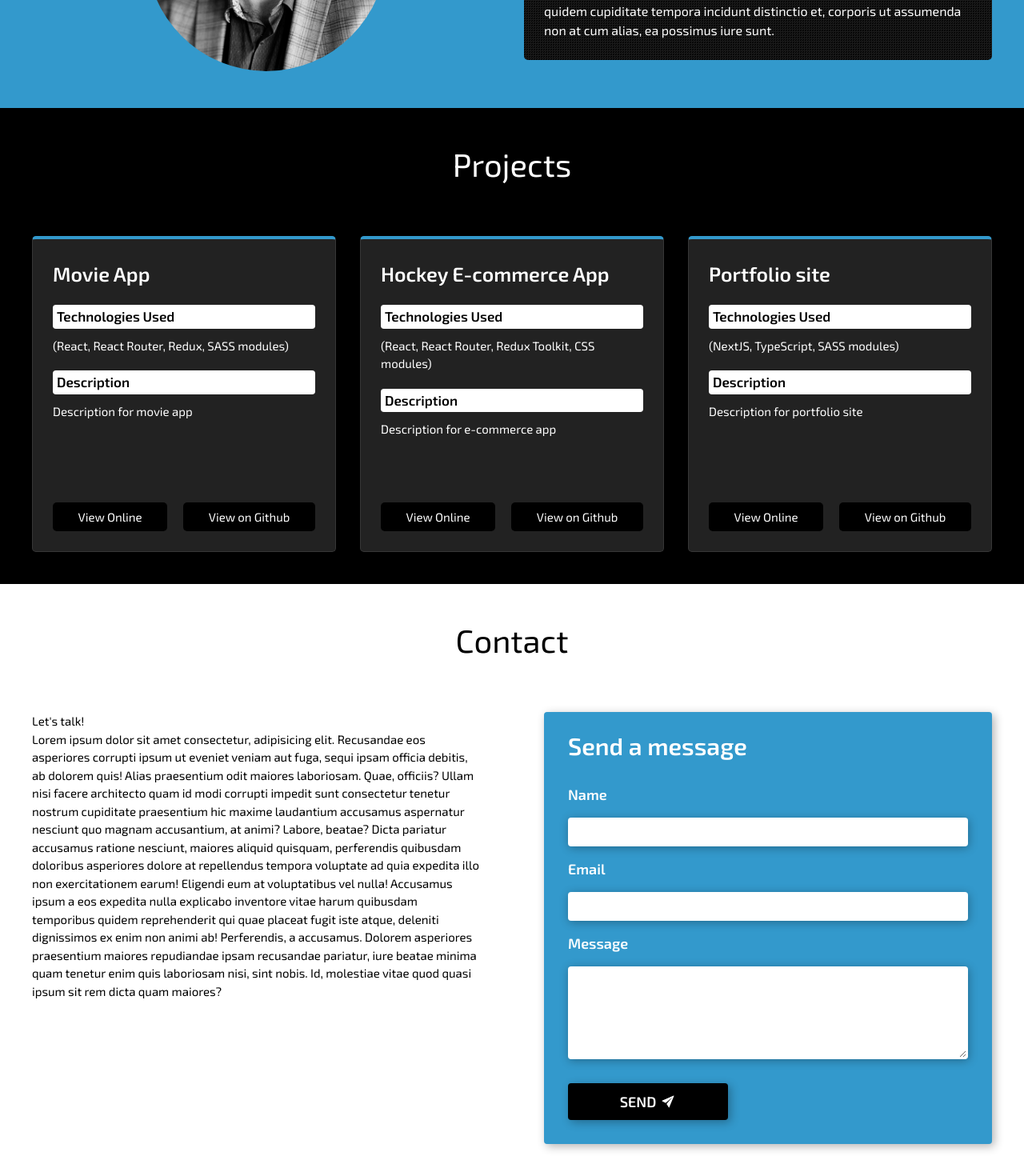
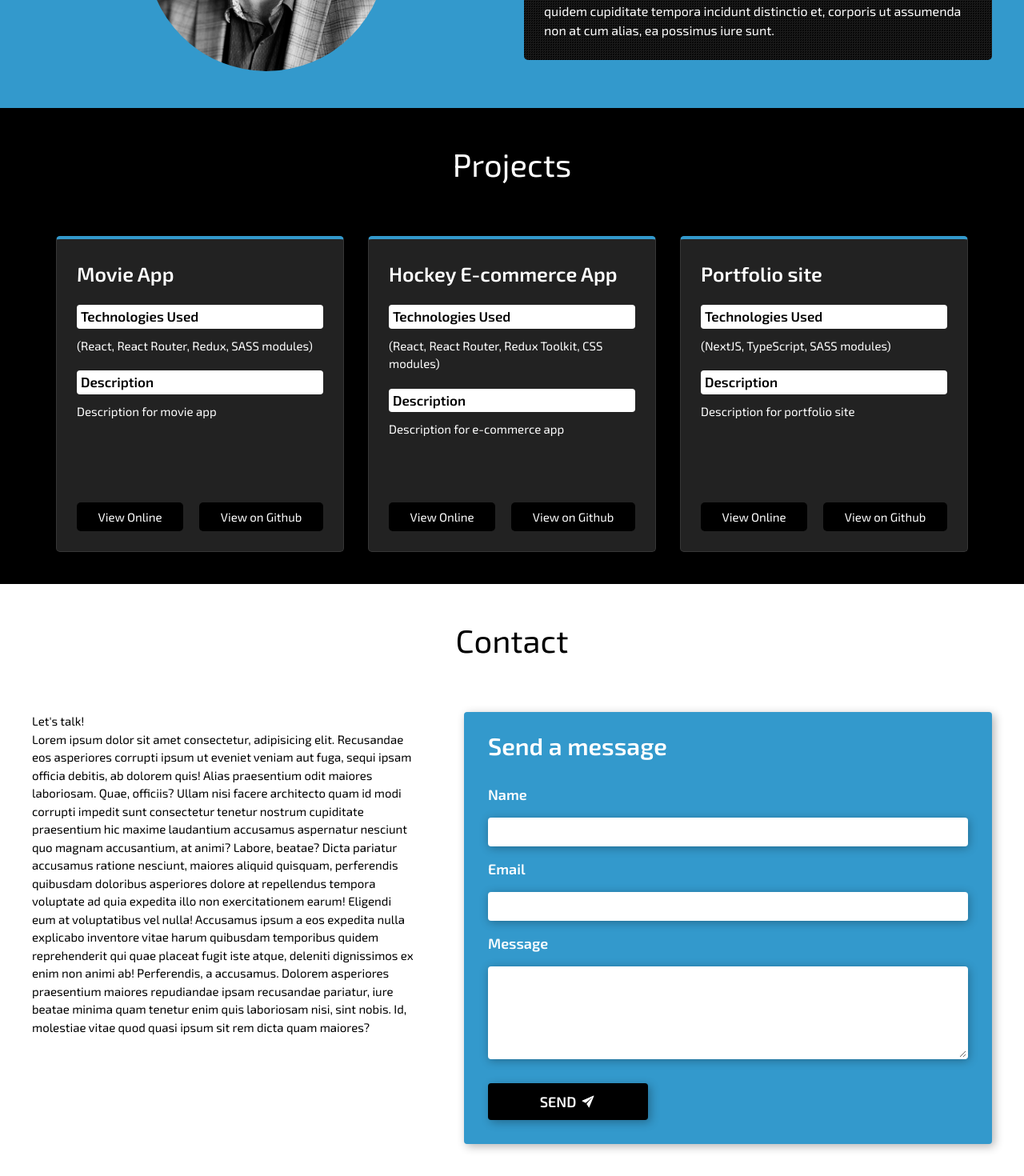
Before and after one commit to ElvisKnapman/elvis-knapman-portfolio-site, a Next.js app: page / in a window 1280 px wide. Shown: the part 441-1911 px from the top of the page at 80% size. Built offline with nearby package versions, Linux system fonts and the light colour scheme.

Commit message:
change grids to flexbox...
add z-index to nav bar so no elements overlap it on scroll

```diff
--- a/components/Contact/Contact.module.scss
+++ b/components/Contact/Contact.module.scss
@@ -2,10 +2,19 @@
   color: var(--black);
 }
 
-.contact-grid {
-  display: grid;
-  grid-template-columns: repeat(2, 1fr);
-  gap: 8rem;
+.contact-flex-container {
+  width: 100%;
+  display: flex;
+  justify-content: center;
+  gap: 6rem;
+
+  .contact-info {
+    flex: 1 2 40%;
+  }
+
+  .contact-form {
+    flex: 1 1 55%;
+  }
 }
 
 .form {
--- a/components/Contact/Contact.tsx
+++ b/components/Contact/Contact.tsx
@@ -6,7 +6,7 @@ const Contact = () => {
       className={`section-container bg-secondary ${styles['section-text']}`}>
       <div className='container'>
         <h2 className='section-heading'>Contact</h2>
-        <div className={styles['contact-grid']}>
+        <div className={styles['contact-flex-container']}>
           <div className={styles['contact-info']}>
             <h3>Let&apos;s talk!</h3>
             <p>
--- a/components/NavBar/NavBar.module.scss
+++ b/components/NavBar/NavBar.module.scss
@@ -8,6 +8,7 @@
   display: flex;
   justify-content: center;
   align-items: center;
+  z-index: 999;
 
   .nav-container {
     width: 50%;
--- a/components/Projects/Project/Project.module.scss
+++ b/components/Projects/Project/Project.module.scss
@@ -4,6 +4,9 @@
   background-color: rgb(34, 34, 34);
   border: 1px solid rgb(54, 54, 54);
   border-top: 4px solid var(--accent);
+  flex: 0 0 30%;
+  width: 100%;
+  min-width: 30rem;
 }
 
 .project-title {
--- a/components/Projects/Projects.module.scss
+++ b/components/Projects/Projects.module.scss
@@ -1,7 +1,6 @@
-.projects-grid {
-  display: grid;
-  grid-template-columns: repeat(3, 1fr);
+.projects-flex-container {
+  display: flex;
+  flex-flow: row wrap;
+  justify-content: center;
   gap: 3rem;
-  // justify-items: center;
-  // align-items: center;
 }
--- a/components/Projects/Projects.tsx
+++ b/components/Projects/Projects.tsx
@@ -8,7 +8,7 @@ const Projects = () => {
     <section className='section-container bg-primary'>
       <div className='container'>
         <h2 className='section-heading'>Projects</h2>
-        <div className={styles['projects-grid']}>
+        <div className={styles['projects-flex-container']}>
           {projects.map((project) => (
             <Project key={project.id} project={project} />
           ))}
```
